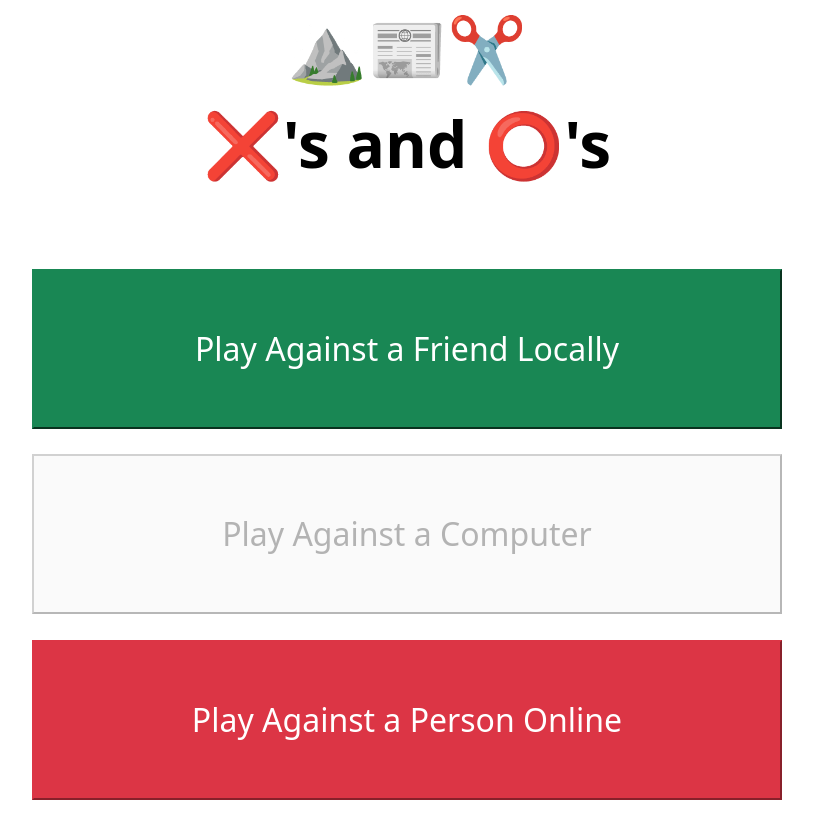
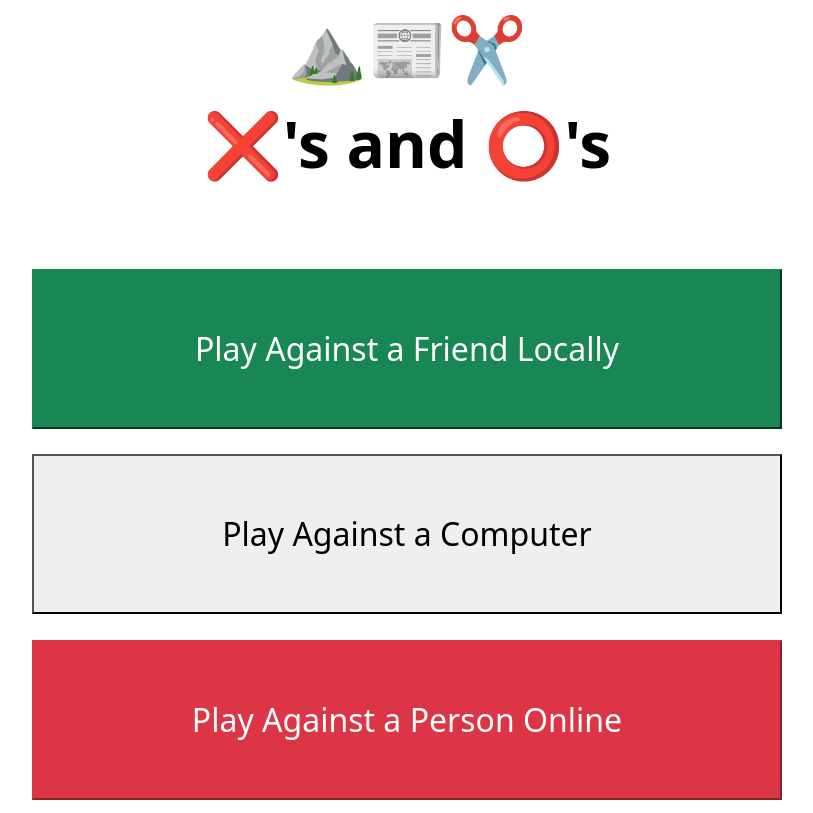
Before and after one commit to J3S5E/Tic-Tac-Toe_v2, a React (Create React App) app in the folder client/: page / in a window 1280 px wide. Shown: the whole page, without its empty margins (233-1046 px from the left). Built offline with nearby package versions, Linux system fonts and the light colour scheme; no server answers.

Commit message:
Allow CPU games

```diff
--- a/client/src/components/MainMenu.tsx
+++ b/client/src/components/MainMenu.tsx
@@ -19,7 +19,7 @@ const MainMenu = () => {
                         </button>
                     </Link>
                     <Link to="/cpu">
-                        <button className="MenuItem btn-default" disabled={true}>
+                        <button className="MenuItem btn-default">
                             Play Against a Computer
                         </button>
                     </Link>
```
